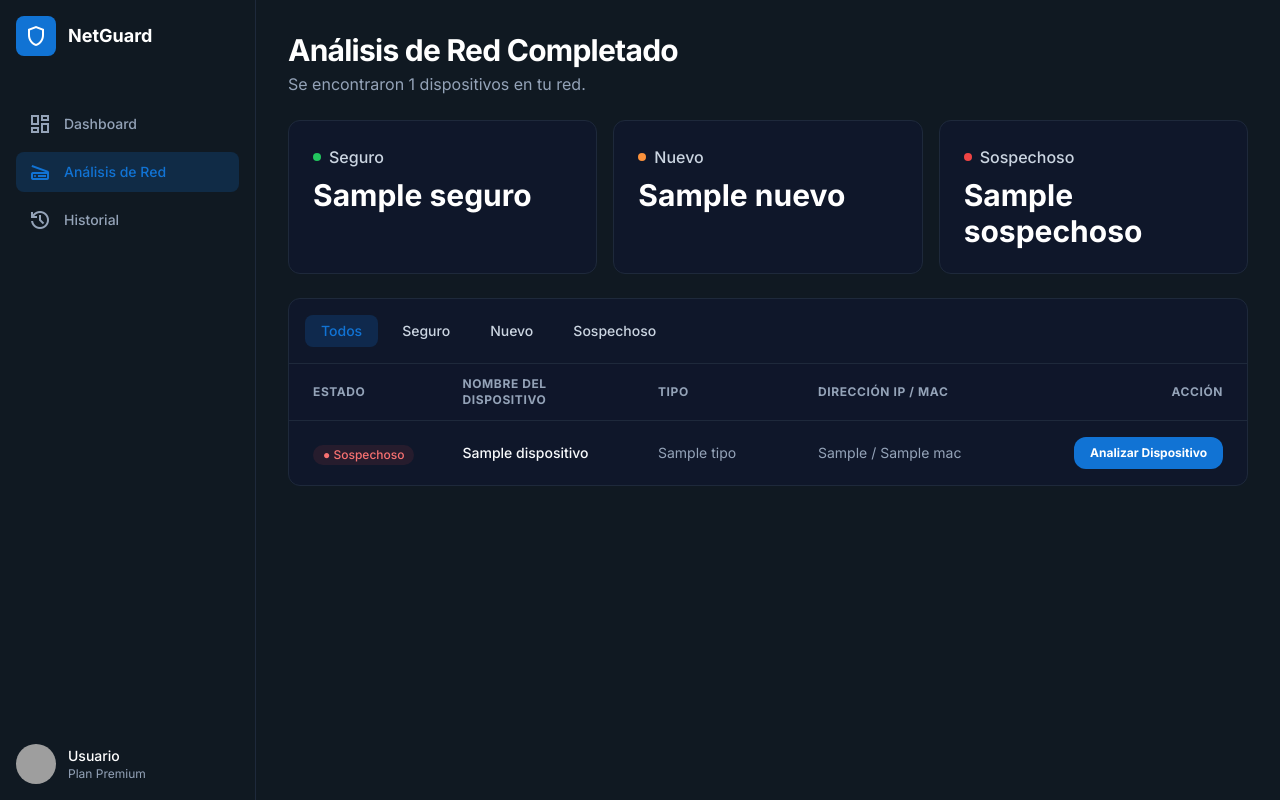
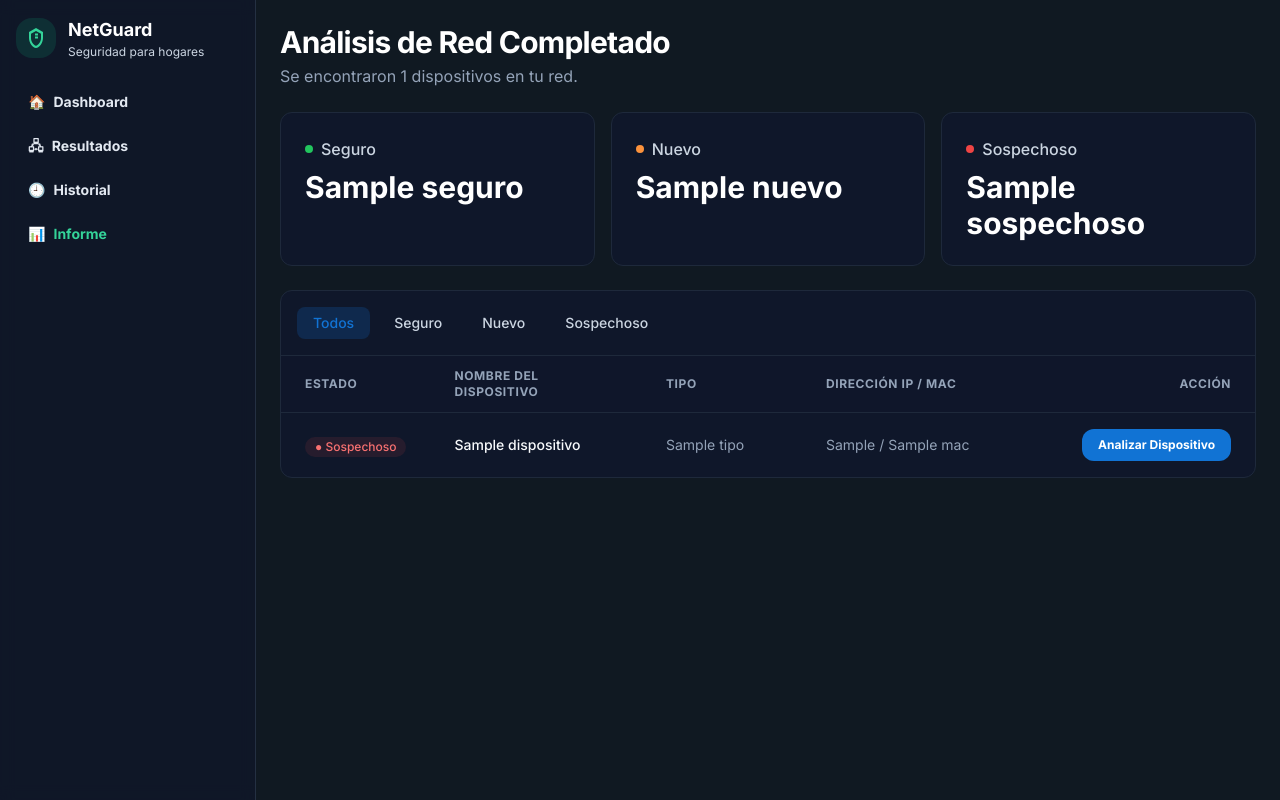
Before and after one commit to caftalan88/proyecto, a Python web app: template test_escaner/app/templates/scan_results.html in a window 1280 px wide. Run offline with Jinja, Linux system fonts and the light colour scheme; the template is opened without the code that fills it: most values are stand-ins (such as "Sample title", 1, 10 or a date in 2020); some libraries are stand-ins or nearby versions; grey boxes are pictures that could not be loaded.

Commit message:
Update title and layout in scan_results.html

```diff
--- a/test_escaner/app/templates/scan_results.html
+++ b/test_escaner/app/templates/scan_results.html
@@ -3,7 +3,7 @@
 <head>
   <meta charset="utf-8"/>
   <meta content="width=device-width, initial-scale=1.0" name="viewport"/>
-  <title>Resultados del Análisis de Red</title>
+  <title>NetGuard | Resultados de escaneo</title>
   <script src="https://cdn.tailwindcss.com?plugins=forms,container-queries"></script>
   <link href="https://fonts.googleapis.com/css2?family=Inter:wght@400;500;700;900&display=swap" rel="stylesheet"/>
   <link href="https://fonts.googleapis.com/css2?family=Material+Symbols+Outlined" rel="stylesheet"/>
@@ -41,50 +41,43 @@
   </style>
 </head>
 <body class="font-display bg-background-light dark:bg-background-dark">
-<div class="relative flex min-h-screen w-full">
-  <aside class="flex h-screen w-64 flex-col border-r border-slate-200 bg-background-light p-4 dark:border-slate-800 dark:bg-background-dark">
-    <div class="flex flex-col gap-4">
-      <div class="mb-8 flex items-center gap-3">
-        <div class="flex size-10 items-center justify-center rounded-lg bg-primary text-white">
-          <span class="material-symbols-outlined !text-2xl">shield</span>
-        </div>
-        <h1 class="text-lg font-bold text-slate-800 dark:text-white">NetGuard</h1>
+<div class="min-h-screen flex">
+  <aside class="fixed inset-y-0 left-0 w-64 bg-slate-900/80 backdrop-blur border-r border-slate-700/60 p-4">
+    <div class="flex items-center gap-3 mb-6">
+      <div class="w-10 h-10 rounded-2xl bg-emerald-500/15 flex items-center justify-center text-emerald-400">
+        <svg xmlns="http://www.w3.org/2000/svg" viewBox="0 0 24 24" class="w-6 h-6" fill="currentColor" aria-hidden="true">
+          <path d="M12 2l7 4v6c0 5-3.5 9.5-7 10-3.5-.5-7-5-7-10V6l7-4zm0 3.1L7 7.7V12c0 3.8 2.6 7.2 5 7.8 2.4-.6 5-4 5-7.8V7.7l-5-2.6zm-1 5.4l3 0 0 2-3 0v-2zm0-3l3 0 0 2-3 0v-2z"/>
+        </svg>
       </div>
-      <div class="flex flex-col gap-2">
-        <a href="{{ url_for('main.dashboard') }}"
-           class="flex items-center gap-3 rounded-lg px-3 py-2 text-slate-500 hover:bg-slate-100 dark:text-slate-400 dark:hover:bg-slate-800">
-          <span class="material-symbols-outlined">dashboard</span>
-          <p class="text-sm font-medium">Dashboard</p>
-        </a>
-        <a href="{{ url_for('main.resultado_escaneo') }}"
-           class="flex items-center gap-3 rounded-lg bg-primary/10 px-3 py-2 text-primary dark:bg-primary/20">
-          <span class="material-symbols-outlined">scanner</span>
-          <p class="text-sm font-medium">Análisis de Red</p>
-        </a>
-        <a href="{{ url_for('main.historial_escaneos') }}"
-           class="flex items-center gap-3 rounded-lg px-3 py-2 text-slate-600 hover:text-primary hover:bg-slate-100 dark:text-slate-400 dark:hover:bg-slate-800">
-          <span class="material-symbols-outlined">history</span>
-          <p class="text-sm font-medium">Historial</p>
-        </a>
+      <div class="leading-tight">
+        <div class="text-lg font-bold text-white">NetGuard</div>
+        <div class="text-xs text-slate-300">Seguridad para hogares</div>
       </div>
     </div>
-    <div class="mt-auto flex flex-col gap-4">
-      <div class="flex items-center gap-3">
-        <div class="bg-center bg-no-repeat aspect-square bg-cover rounded-full size-10"
-             data-alt="Avatar de usuario"
-             style="background-image: url('https://lh3.googleusercontent.com/a-/AOh14Gj');"></div>
-        <div class="flex flex-col">
-          <h1 class="text-sm font-medium text-slate-800 dark:text-white">Usuario</h1>
-          <p class="text-xs text-slate-500 dark:text-slate-400">Plan Premium</p>
-        </div>
-      </div>
-    </div>
+
+    <nav class="space-y-2">
+      <a href="{{ url_for('main.dashboard') }}"
+         class="flex items-center gap-2 px-3 py-2 rounded-xl text-sm font-semibold text-slate-200 hover:bg-slate-800/70">
+        <span>🏠</span><span>Dashboard</span>
+      </a>
+      <a href="{{ url_for('main.listar_dispositivos') }}"
+         class="flex items-center gap-2 px-3 py-2 rounded-xl text-sm font-semibold text-slate-200 hover:bg-slate-800/70">
+        <span>🖧</span><span>Resultados</span>
+      </a>
+      <a href="{{ url_for('main.historial') }}"
+         class="flex items-center gap-2 px-3 py-2 rounded-xl text-sm font-semibold text-slate-200 hover:bg-slate-800/70">
+        <span>🕘</span><span>Historial</span>
+      </a>
+      <a href="{{ url_for('main.exportar_informe_excel') }}"
+         class="flex items-center gap-2 px-3 py-2 rounded-xl text-sm font-semibold
+                text-emerald-400 hover:bg-slate-800/70">
+        <span>📊</span><span>Informe</span>
+      </a>
+    </nav>
   </aside>
 
-  <!-- Main Content -->
-  <main class="flex-1 overflow-y-auto p-8">
-    <div class="mx-auto max-w-7xl">
-      <!-- PageHeading -->
+  <main class="flex-1 ml-64 p-6">
+<div class="mx-auto max-w-7xl">
       <div class="mb-6 flex flex-wrap items-center justify-between gap-4">
         <div class="flex flex-col gap-1">
           <h1 class="text-3xl font-bold tracking-tight text-slate-900 dark:text-white">
@@ -96,7 +89,6 @@
         </div>
       </div>
 
-      <!-- Stats -->
       <div class="mb-6 grid grid-cols-1 gap-4 sm:grid-cols-2 lg:grid-cols-3">
         <div class="flex flex-1 flex-col gap-2 rounded-xl border border-slate-200 bg-white p-6 dark:border-slate-800 dark:bg-slate-900">
           <div class="flex items-center gap-2">
@@ -122,7 +114,6 @@
       </div>
 
       <div class="rounded-xl border border-slate-200 bg-white dark:border-slate-800 dark:bg-slate-900">
-        <!-- Tabs -->
         <div class="flex gap-2 border-b border-slate-200 p-4 dark:border-slate-800">
           <button
             class="tab-filter flex h-8 items-center justify-center gap-x-2 rounded-lg bg-primary/10 px-4 text-sm font-medium text-primary dark:bg-primary/20"
@@ -146,7 +137,6 @@
           </button>
         </div>
 
-        <!-- Tabla -->
         <div class="overflow-x-auto">
           <table class="min-w-full table-fixed divide-y divide-slate-800">
             <thead class="bg-slate-900/60">
@@ -171,13 +161,11 @@
 
             <tbody class="divide-y divide-slate-800">
               {% for d in dispositivos %}
-              {# ⚠️ aquí usamos d.estado, no d.riesgo #}
               {% set row_status = (d.estado or 'desconocido') | lower %}
               <tr
                 class="border-t border-slate-800 hover:bg-slate-800/40"
                 data-status-row
                 data-status="{{ row_status }}">
-                <!-- Estado -->
                 <td class="px-6 py-4 whitespace-nowrap">
                   {% if d.estado == "seguro" %}
                     <span class="inline-flex items-center px-2.5 py-0.5 rounded-full text-xs font-medium
@@ -205,7 +193,6 @@
                   {% endif %}
                 </td>
 
-                <!-- Nombre del dispositivo (acortado con tooltip) -->
                 <td class="px-6 py-4 whitespace-nowrap max-w-xs">
                   {% set raw_name = d.nombre or "Desconocido" %}
                   {% set short_name = raw_name.split('(')[0] | trim %}
@@ -215,17 +202,13 @@
                   </span>
                 </td>
 
-                <!-- Tipo -->
                 <td class="px-6 py-4 whitespace-nowrap text-sm text-slate-400">
                   {{ d.tipo or "Desconocido" }}
                 </td>
 
-                <!-- IP / MAC -->
                 <td class="px-6 py-4 whitespace-nowrap text-sm text-slate-400">
                   {{ d.ip }} / {{ d.mac or "MAC desconocida" }}
                 </td>
-
-                <!-- Acción -->
                 <td class="px-6 py-4 whitespace-nowrap text-right text-sm font-medium">
                   <a href="{{ url_for('main.detalle_dispositivo', dispositivo_id=d.id) }}"
                      class="inline-flex items-center rounded-xl bg-primary px-4 py-2 text-xs font-semibold
@@ -240,8 +223,6 @@
         </div>
       </div>
     </div>
-  </main>
-</div>
 
 <script>
 document.addEventListener('DOMContentLoaded', function () {
@@ -259,7 +240,7 @@
 
   tabs.forEach(tab => {
     tab.addEventListener('click', () => {
-      const filtro = tab.dataset.filter; // all / seguro / nuevo / sospechoso
+      const filtro = tab.dataset.filter;
       setActiveTab(tab);
 
       rows.forEach(row => {
@@ -274,5 +255,9 @@
   });
 });
 </script>
+
+  </main>
+</div>
+
 </body>
 </html>
```
